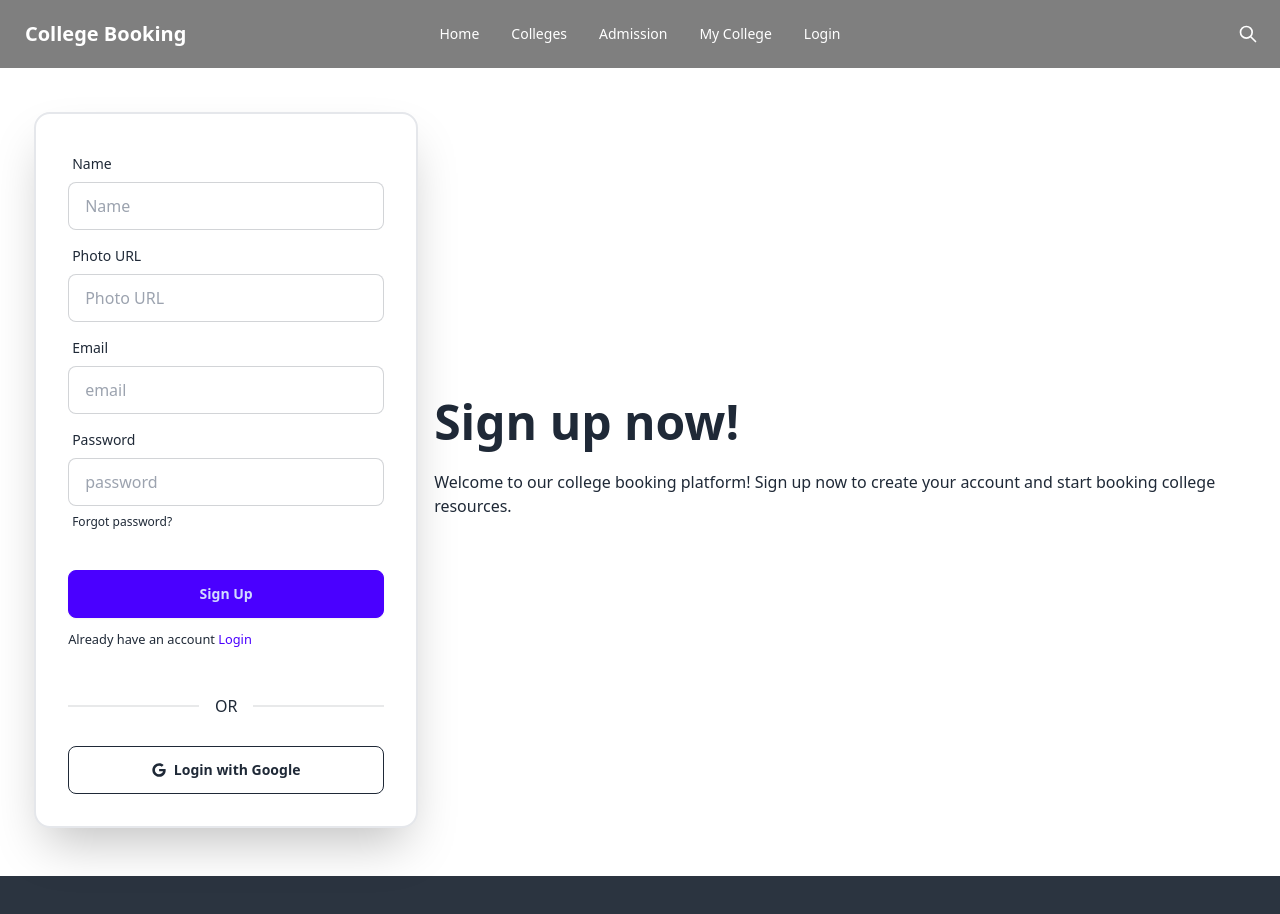
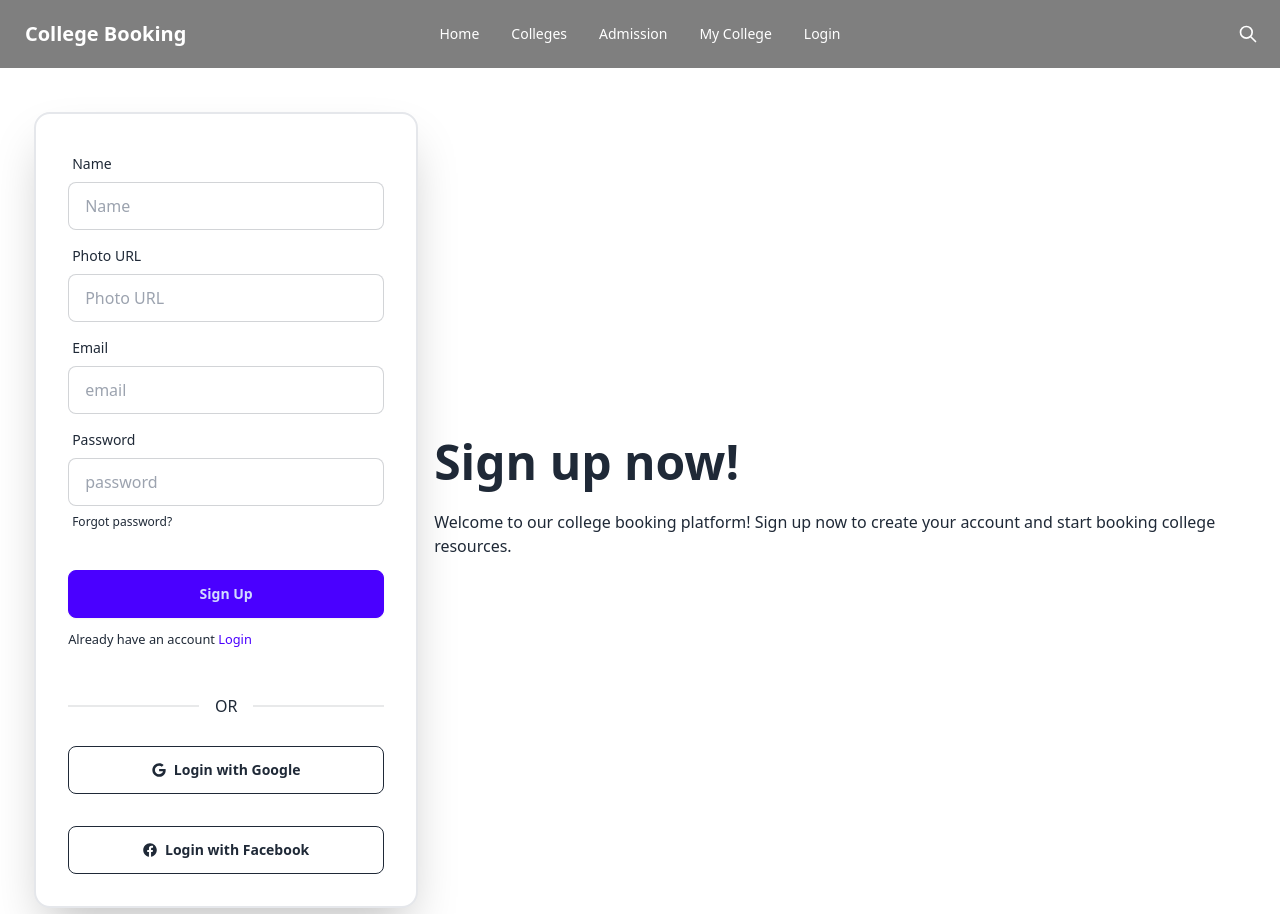
Before and after one commit to mosheurpau/College-booking-client, a React (Vite) app: page /signUp in a window 1280 px wide. Shown: the top 914 px of the page. Built offline with nearby package versions, Linux system fonts and the light colour scheme; no server answers.

Commit message:
aaded facbook login

```diff
--- a/src/Shared/Profile/Profile.jsx
+++ b/src/Shared/Profile/Profile.jsx
@@ -68,7 +68,7 @@ const Profile = () => {
                 <div>
                   <img
                     className="min-w-32 max-h-96 rounded-full mb-4 mx-auto"
-                    src={editedUser.img}
+                    src={editedUser?.img}
                     alt="Profile"
                   />
                 </div>
--- a/src/components/SocialLogin/SocialLogin.jsx
+++ b/src/components/SocialLogin/SocialLogin.jsx
@@ -1,25 +1,32 @@
-import { useContext } from "react";
-import { FaGoogle } from "react-icons/fa";
+import { useContext, useState } from "react";
+import { FaFacebook, FaGoogle } from "react-icons/fa";
 import { AuthContext } from "../../providers/AuthProvider";
 import useAxiosPublic from "../../pages/hooks/useAxiosPublic";
 import Swal from "sweetalert2";
 import { useLocation, useNavigate } from "react-router-dom";
+import Loading from "../../Shared/Loading/Loading";
+
 const SocialLogin = () => {
   const navigate = useNavigate();
   const location = useLocation();
   const from = location.state?.from?.pathname || "/";
 
-  const { googleSignIn } = useContext(AuthContext);
+  const [isLoading, setIsLoading] = useState(false);
+
+  const { googleSignIn, facebookSignIn } = useContext(AuthContext);
   const axiosPublic = useAxiosPublic();
+
   const handleGoogleSignIn = () => {
-    googleSignIn().then((result) => {
+    setIsLoading(true);
+    googleSignIn()
+      .then((result) => {
         console.log(result.user);
         const userInfo = {
           name: result.user?.displayName,
           email: result.user?.email,
           img: result.user?.photoURL,
-        university: "Your University", // Add university field
-        address: "Your Address", // Add address field
+          university: "Your University",
+          address: "Your Address",
           newEmail: "",
         };
 
@@ -34,7 +41,46 @@ const SocialLogin = () => {
             timer: 1500,
           });
         });
+      })
+      .finally(() => setIsLoading(false));
+  };
+
+  const handleFacebookSignIn = async () => {
+    setIsLoading(true);
+    try {
+      const result = await facebookSignIn();
+      console.log(result);
+
+      const userInfo = {
+        name: result.user?.displayName,
+        email: result.user?.email,
+        img: result.user?.photoURL, // Assuming picture data is available from Facebook
+        university: "",
+        address: "",
+        newEmail: "Your new email",
+      };
+
+      const response = await axiosPublic.post("/users", userInfo);
+      console.log(response.data);
+      navigate(from, { replace: true });
+      Swal.fire({
+        position: "top-end",
+        icon: "success",
+        title: "Login with Facebook successfully.",
+        showConfirmButton: false,
+        timer: 1500,
       });
+    } catch (error) {
+      console.error("Error signing in with Facebook:", error);
+      setIsLoading(false);
+      Swal.fire({
+        icon: "error",
+        title: "Oops...",
+        text: "Failed to sign in with Facebook.",
+      });
+    } finally {
+      setIsLoading(false);
+    }
   };
 
   return (
@@ -44,8 +90,30 @@ const SocialLogin = () => {
         <button
           className="btn btn-block btn-outline"
           onClick={handleGoogleSignIn}
+          disabled={isLoading}
         >
-          <FaGoogle></FaGoogle> Login with Google
+          {isLoading ? (
+            <Loading></Loading>
+          ) : (
+            <>
+              <FaGoogle /> Login with Google
+            </>
+          )}
+        </button>
+      </div>
+      <div className="mb-8">
+        <button
+          className="btn btn-block btn-outline"
+          onClick={handleFacebookSignIn}
+          disabled={isLoading}
+        >
+          {isLoading ? (
+            <Loading></Loading>
+          ) : (
+            <>
+              <FaFacebook /> Login with Facebook
+            </>
+          )}
         </button>
       </div>
     </div>
--- a/src/providers/AuthProvider.jsx
+++ b/src/providers/AuthProvider.jsx
@@ -11,6 +11,7 @@ import {
 } from "firebase/auth";
 import { app } from "../firebase/firebase.config";
 import { GoogleAuthProvider } from "firebase/auth";
+import { FacebookAuthProvider } from "firebase/auth";
 
 export const AuthContext = createContext(null);
 const auth = getAuth(app);
@@ -18,6 +19,7 @@ const AuthProvider = ({ children }) => {
   const [user, setUser] = useState(null);
   const [loading, setLoading] = useState(true);
   const googleProvider = new GoogleAuthProvider();
+  const facebookProvider = new FacebookAuthProvider();
   const createUser = (email, password) => {
     setLoading(true);
     return createUserWithEmailAndPassword(auth, email, password);
@@ -35,6 +37,10 @@ const AuthProvider = ({ children }) => {
   const googleSignIn = () => {
     setLoading(true);
     return signInWithPopup(auth, googleProvider);
+  };
+  const facebookSignIn = () => {
+    setLoading(true);
+    return signInWithPopup(auth, facebookProvider);
   };
 
   const resetPass = (email) => {
@@ -65,6 +71,7 @@ const AuthProvider = ({ children }) => {
     createUser,
     signIn,
     googleSignIn,
+    facebookSignIn,
     logOut,
     resetPass,
     updateUserProfile,
```
Lines whose indentation alone changed are shown as unchanged.
